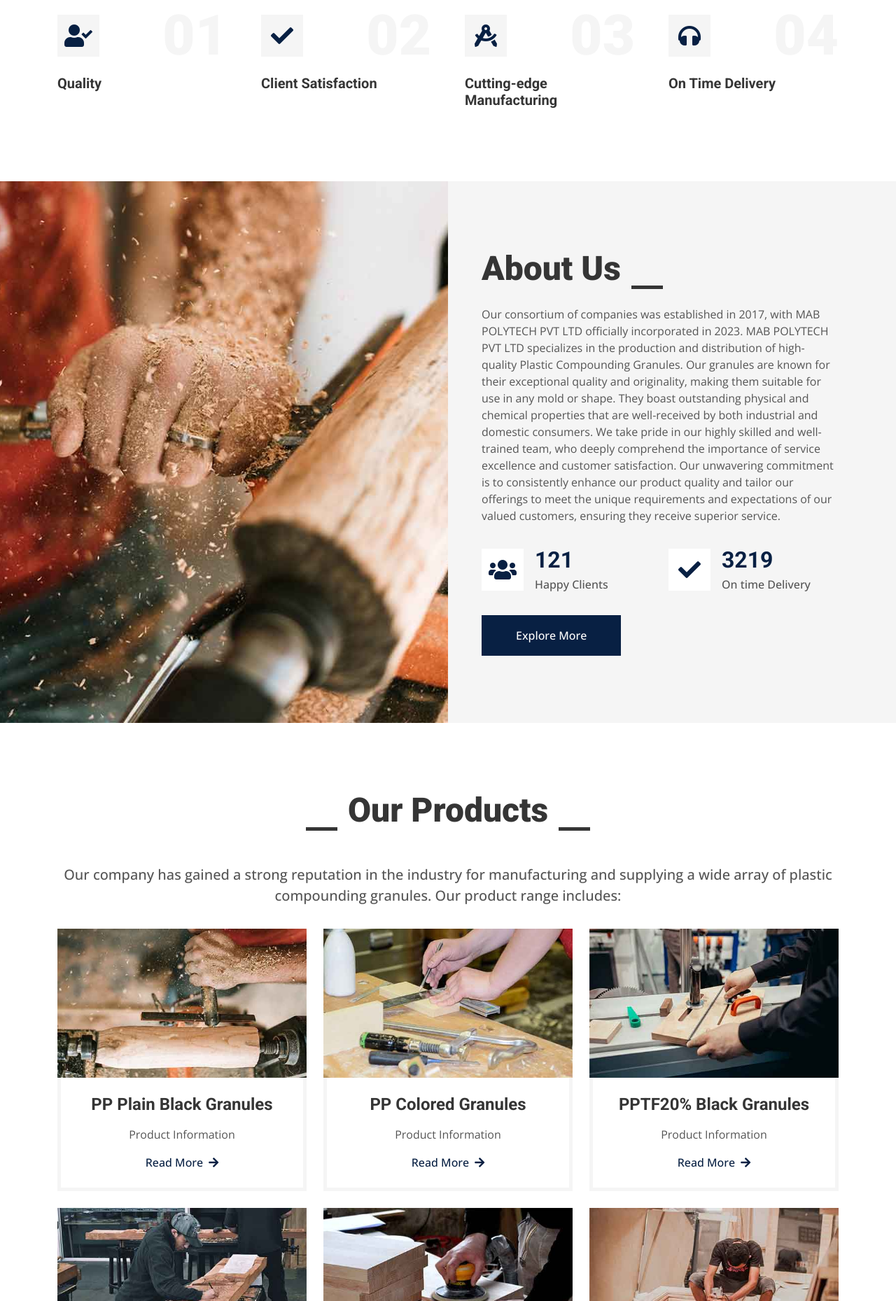
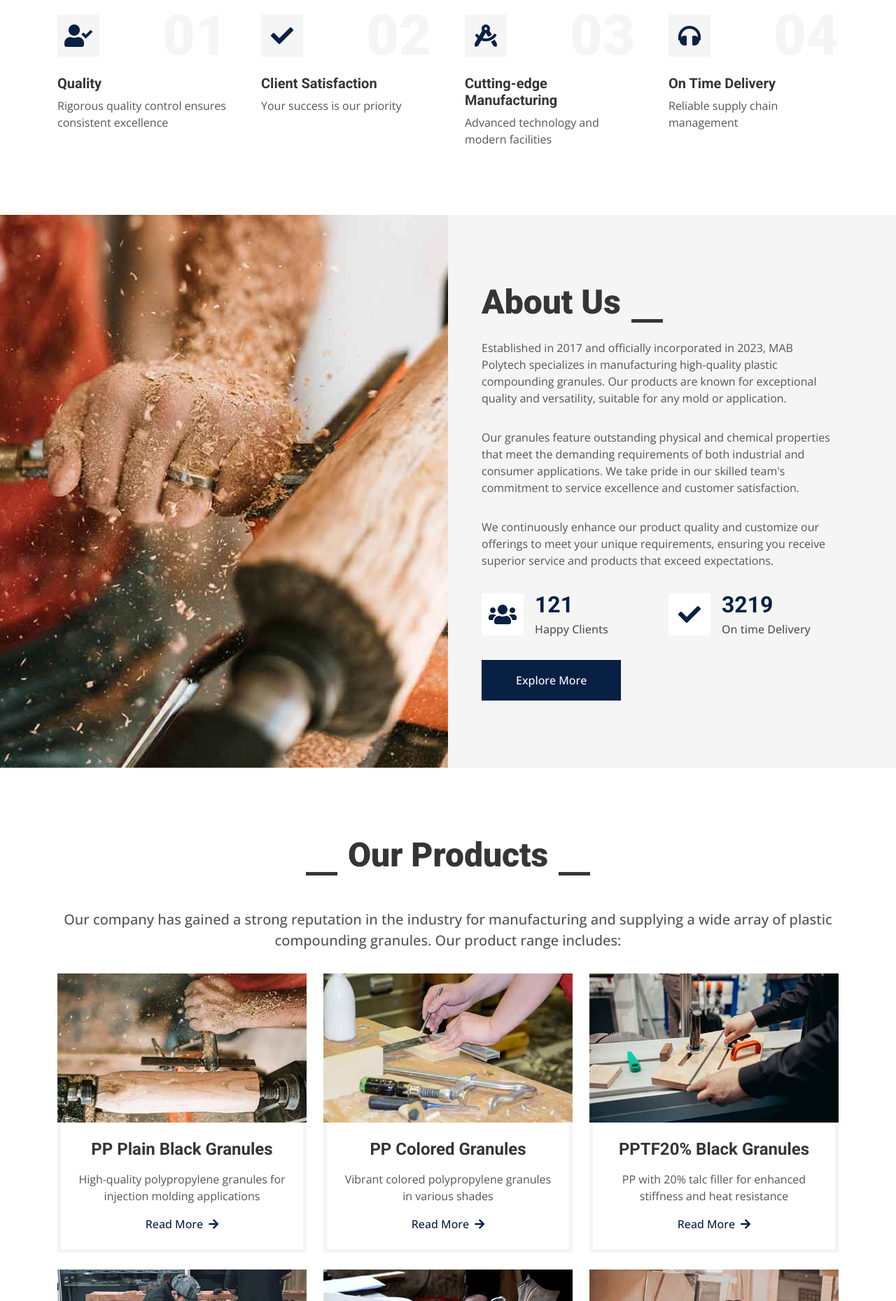
Before and after one commit to iampritesh07/MABPolytech, a plain HTML site: page index.html in a window 1280 px wide. Shown: the part 941-2800 px from the top of the page at 70% size. Drawn offline with nearby package versions, Linux system fonts and the light colour scheme; animation ran at ten frames a second.

Commit message:
Enhance SEO and content across multiple HTML files by updating meta keywords and descriptions, improving product descriptions, and refining contact and about sections for clarity and engagement.

```diff
--- a/index.html
+++ b/index.html
@@ -5,8 +5,8 @@
     <meta charset="utf-8">
     <title>MAB Polytech</title>
     <meta content="width=device-width, initial-scale=1.0" name="viewport">
-    <meta content="" name="keywords">
-    <meta content="" name="description">
+    <meta content="plastic granules, compounding granules, PP granules, nylon granules, ABS granules, HDPE granules, plastic manufacturing, MAB Polytech" name="keywords">
+    <meta content="MAB Polytech - Leading manufacturer of high-quality plastic compounding granules. Customized solutions for automotive, electronics, packaging, and industrial applications." name="description">
 
     <!-- Favicon -->
     <link href="img/MAB_logo.png" rel="icon">
@@ -58,7 +58,7 @@
             <div class="col-lg-5 px-5 text-end">
                 <div class="h-100 d-inline-flex align-items-center py-3 me-4">
                     <small class="fa fa-phone-alt text-primary me-2"></small>
-                    <small>+91 7276726030/9421607331</small>
+                    <small>+91 7276726030 | +91 9421607331</small>
                 </div>
                 <div class="h-100 d-inline-flex align-items-center">
                     <a class="btn btn-sm-square bg-white text-primary me-1" href=""><i class="fab fa-facebook-f"></i></a>
@@ -85,7 +85,7 @@
             <div class="navbar-nav ms-auto p-4 p-lg-0">
                 <a href="index.html" class="nav-item nav-link active">Home</a>
                 <a href="about.html" class="nav-item nav-link">About</a>
-                <a href="Product.html" class="nav-item nav-link">Product</a>
+                <a href="product.html" class="nav-item nav-link">Products</a>
             </div>
             <a href="contact.html" class="btn btn-primary py-4 px-lg-5 d-none d-lg-block">Contact Us<i class="fa fa-arrow-right ms-3"></i></a>
         </div>
@@ -104,7 +104,7 @@
                             <div class="col-12 col-lg-8 text-center">
                                 <h5 class="text-white text-uppercase mb-3 animated slideInDown">MAB Polytech</h5>
                                 <h1 class="display-3 text-white animated slideInDown mb-4">Strategy</h1>
-                                <p class="fs-5 fw-medium text-white mb-4 pb-2">Our strategy is centered around delivering tailored solutions to address the unique needs of our customers. Our core competency lies in the creation of CUSTOMIZED Plastic Compounding Granules, meticulously designed and developed to meet the specialized requirements of our clients.</p>
+                                <p class="fs-5 fw-medium text-white mb-4 pb-2">We specialize in creating customized plastic compounding granules tailored to your specific needs. Our expert team works closely with you to develop the perfect solution for your application.</p>
                                 <a href="strategy.html" class="btn btn-primary py-md-3 px-md-5 me-3 animated slideInLeft">Read More</a>
                                 <a href="product.html" class="btn btn-light py-md-3 px-md-5 animated slideInRight">Products</a>
                             </div>
@@ -120,7 +120,7 @@
                             <div class="col-12 col-lg-8 text-center">
                                 <h5 class="text-white text-uppercase mb-3 animated slideInDown">MAB Polytech</h5>
                                 <h1 class="display-3 text-white animated slideInDown mb-4">Tactics</h1>
-                                <p class="fs-5 fw-medium text-white mb-4 pb-2">Our primary goal is to formulate new blends and provide comprehensive support to customers throughout the process of part testing and approval.</p>
+                                <p class="fs-5 fw-medium text-white mb-4 pb-2">We develop new material blends and provide complete support from initial testing through final approval. Our technical team ensures your project succeeds every step of the way.</p>
                                 <a href="tactics.html" class="btn btn-primary py-md-3 px-md-5 me-3 animated slideInLeft">Read More</a>
                                 <a href="product.html" class="btn btn-light py-md-3 px-md-5 animated slideInRight">Products</a>
                             </div>
@@ -136,7 +136,7 @@
                             <div class="col-12 col-lg-8 text-center">
                                 <h5 class="text-white text-uppercase mb-3 animated slideInDown">MAB Polytech</h5>
                                 <h1 class="display-3 text-white animated slideInDown mb-4">Execution</h1>
-                                <p class="fs-5 fw-medium text-white mb-4 pb-2">MAB POLYTECH PVT LTD ensures that consistent quality is maintained in strict accordance with the approved product specifications. This commitment to quality assurance is aimed at delivering the highest level of satisfaction to our customers.</p>
+                                <p class="fs-5 fw-medium text-white mb-4 pb-2">We maintain consistent quality standards that meet or exceed approved specifications. Our rigorous quality control processes ensure every batch meets your exact requirements.</p>
                                 <a href="execution.html" class="btn btn-primary py-md-3 px-md-5 me-3 animated slideInLeft">Read More</a>
                                 <a href="product.html" class="btn btn-light py-md-3 px-md-5 animated slideInRight">Products</a>
                             </div>
@@ -152,7 +152,7 @@
                             <div class="col-12 col-lg-8 text-center">
                                 <h5 class="text-white text-uppercase mb-3 animated slideInDown">MAB Polytech</h5>
                                 <h1 class="display-3 text-white animated slideInDown mb-4">Portfolio</h1>
-                                <p class="fs-5 fw-medium text-white mb-4 pb-2">MAB POLYTECH PVT LTD caters to diverse manufacturing industry verticals. Each industry has its distinct requirements and utilizes MAB's offerings in a unique manner. We combine customized solutions with a targeted go-to-market approach to effectively serve an ever-growing customer base.</p>
+                                <p class="fs-5 fw-medium text-white mb-4 pb-2">We serve diverse industries including automotive, electronics, packaging, and consumer goods. Our customized solutions and industry expertise help businesses achieve their manufacturing goals.</p>
                                 <a href="portfolio.html" class="btn btn-primary py-md-3 px-md-5 me-3 animated slideInLeft">Read More</a>
                                 <a href="product.html" class="btn btn-light py-md-3 px-md-5 animated slideInRight">Products</a>
                             </div>
@@ -177,6 +177,7 @@
                         <h1 class="display-1 text-light mb-0">01</h1>
                     </div>
                     <h5>Quality</h5>
+                    <p class="mb-0">Rigorous quality control ensures consistent excellence</p>
                 </div>
                 <div class="col-md-6 col-lg-3 wow fadeIn" data-wow-delay="0.3s">
                     <div class="d-flex align-items-center justify-content-between mb-2">
@@ -186,6 +187,7 @@
                         <h1 class="display-1 text-light mb-0">02</h1>
                     </div>
                     <h5>Client Satisfaction</h5>
+                    <p class="mb-0">Your success is our priority</p>
                 </div>
                 <div class="col-md-6 col-lg-3 wow fadeIn" data-wow-delay="0.5s">
                     <div class="d-flex align-items-center justify-content-between mb-2">
@@ -195,6 +197,7 @@
                         <h1 class="display-1 text-light mb-0">03</h1>
                     </div>
                     <h5>Cutting-edge Manufacturing</h5>
+                    <p class="mb-0">Advanced technology and modern facilities</p>
                 </div>
                 <div class="col-md-6 col-lg-3 wow fadeIn" data-wow-delay="0.7s">
                     <div class="d-flex align-items-center justify-content-between mb-2">
@@ -204,6 +207,7 @@
                         <h1 class="display-1 text-light mb-0">04</h1>
                     </div>
                     <h5>On Time Delivery</h5>
+                    <p class="mb-0">Reliable supply chain management</p>
                 </div>
             </div>
         </div>
@@ -226,8 +230,9 @@
                         <div class="section-title text-start">
                             <h1 class="display-5 mb-4">About Us</h1>
                         </div>
-                        <p class="mb-4 pb-2">Our consortium of companies was established in 2017, with MAB POLYTECH PVT LTD officially incorporated in 2023. MAB POLYTECH PVT LTD specializes in the production and distribution of high-quality Plastic Compounding Granules. Our granules are known for their exceptional quality and originality, making them suitable for use in any mold or shape. They boast outstanding physical and chemical properties that are well-received by both industrial and domestic consumers.
-                            We take pride in our highly skilled and well-trained team, who deeply comprehend the importance of service excellence and customer satisfaction. Our unwavering commitment is to consistently enhance our product quality and tailor our offerings to meet the unique requirements and expectations of our valued customers, ensuring they receive superior service.</p>
+                        <p class="mb-4 pb-2">Established in 2017 and officially incorporated in 2023, MAB Polytech specializes in manufacturing high-quality plastic compounding granules. Our products are known for exceptional quality and versatility, suitable for any mold or application.</p>
+                        <p class="mb-4 pb-2">Our granules feature outstanding physical and chemical properties that meet the demanding requirements of both industrial and consumer applications. We take pride in our skilled team's commitment to service excellence and customer satisfaction.</p>
+                        <p class="mb-4 pb-2">We continuously enhance our product quality and customize our offerings to meet your unique requirements, ensuring you receive superior service and products that exceed expectations.</p>
                         <div class="row g-4 mb-4 pb-2">
                             <div class="col-sm-6 wow fadeIn" data-wow-delay="0.1s">
                                 <div class="d-flex align-items-center">
@@ -276,7 +281,7 @@
                         </div>
                         <div class="p-4 text-center border border-5 border-light border-top-0">
                             <h4 class="mb-3">PP Plain Black Granules</h4>
-                            <p>Product Information</p>
+                            <p>High-quality polypropylene granules for injection molding applications</p>
                             <a class="fw-medium" href="product-detail.html?product=pp-plain-black">Read More<i class="fa fa-arrow-right ms-2"></i></a>
                         </div>
                     </div>
@@ -288,7 +293,7 @@
                         </div>
                         <div class="p-4 text-center border border-5 border-light border-top-0">
                             <h4 class="mb-3">PP Colored Granules</h4>
-                            <p>Product Information</p>
+                            <p>Vibrant colored polypropylene granules in various shades</p>
                             <a class="fw-medium" href="product-detail.html?product=pp-colored">Read More<i class="fa fa-arrow-right ms-2"></i></a>
                         </div>
                     </div>
@@ -300,7 +305,7 @@
                         </div>
                         <div class="p-4 text-center border border-5 border-light border-top-0">
                             <h4 class="mb-3">PPTF20% Black Granules</h4>
-                            <p>Product Information</p>
+                            <p>PP with 20% talc filler for enhanced stiffness and heat resistance</p>
                             <a class="fw-medium" href="product-detail.html?product=pptf20-black">Read More<i class="fa fa-arrow-right ms-2"></i></a>
                         </div>
                     </div>
@@ -312,7 +317,7 @@
                         </div>
                         <div class="p-4 text-center border border-5 border-light border-top-0">
                             <h4 class="mb-3">PPGF20% & 30% Black Granules</h4>
-                            <p>Product Information</p>
+                            <p>Glass fiber reinforced PP for superior strength and dimensional stability</p>
                             <a class="fw-medium" href="product-detail.html?product=ppgf-black">Read More<i class="fa fa-arrow-right ms-2"></i></a>
                         </div>
                     </div>
@@ -324,7 +329,7 @@
                         </div>
                         <div class="p-4 text-center border border-5 border-light border-top-0">
                             <h4 class="mb-3">POM Black Granules</h4>
-                            <p>Product Information</p>
+                            <p>High-performance polyoxymethylene with excellent mechanical properties</p>
                             <a class="fw-medium" href="product-detail.html?product=pom-black">Read More<i class="fa fa-arrow-right ms-2"></i></a>
                         </div>
                     </div>
@@ -336,7 +341,7 @@
                         </div>
                         <div class="p-4 text-center border border-5 border-light border-top-0">
                             <h4 class="mb-3">Nylon Plain Black Granules</h4>
-                            <p>Product Information</p>
+                            <p>Premium nylon granules with superior strength and chemical resistance</p>
                             <a class="fw-medium" href="product-detail.html?product=nylon-plain-black">Read More<i class="fa fa-arrow-right ms-2"></i></a>
                         </div>
                     </div>
@@ -348,7 +353,7 @@
                         </div>
                         <div class="p-4 text-center border border-5 border-light border-top-0">
                             <h4 class="mb-3">Nylon6 GF30% Black Granules</h4>
-                            <p>Product Information</p>
+                            <p>Nylon 6 with 30% glass fiber for exceptional strength and heat resistance</p>
                             <a class="fw-medium" href="product-detail.html?product=nylon6-gf30-black">Read More<i class="fa fa-arrow-right ms-2"></i></a>
                         </div>
                     </div>
@@ -360,7 +365,7 @@
                         </div>
                         <div class="p-4 text-center border border-5 border-light border-top-0">
                             <h4 class="mb-3">Nylon66 GF30% Black Granules</h4>
-                            <p>Product Information</p>
+                            <p>Nylon 66 with 30% glass fiber for high-temperature applications</p>
                             <a class="fw-medium" href="product-detail.html?product=nylon66-gf30-black">Read More<i class="fa fa-arrow-right ms-2"></i></a>
                         </div>
                     </div>
@@ -372,7 +377,7 @@
                         </div>
                         <div class="p-4 text-center border border-5 border-light border-top-0">
                             <h4 class="mb-3">HIPS Black Granules</h4>
-                            <p>Product Information</p>
+                            <p>High impact polystyrene with excellent impact strength and processability</p>
                             <a class="fw-medium" href="product-detail.html?product=hips-black">Read More<i class="fa fa-arrow-right ms-2"></i></a>
                         </div>
                     </div>
@@ -384,7 +389,7 @@
                         </div>
                         <div class="p-4 text-center border border-5 border-light border-top-0">
                             <h4 class="mb-3">ABS Black Granules</h4>
-                            <p>Product Information</p>
+                            <p>Acrylonitrile butadiene styrene with superior impact resistance</p>
                             <a class="fw-medium" href="product-detail.html?product=abs-black">Read More<i class="fa fa-arrow-right ms-2"></i></a>
                         </div>
                     </div>
@@ -396,7 +401,7 @@
                         </div>
                         <div class="p-4 text-center border border-5 border-light border-top-0">
                             <h4 class="mb-3">PC-ABS Black Granules</h4>
-                            <p>Product Information</p>
+                            <p>PC-ABS blend combining impact resistance with heat stability</p>
                             <a class="fw-medium" href="product-detail.html?product=pc-abs-black">Read More<i class="fa fa-arrow-right ms-2"></i></a>
                         </div>
                     </div>
@@ -408,7 +413,7 @@
                         </div>
                         <div class="p-4 text-center border border-5 border-light border-top-0">
                             <h4 class="mb-3">PC-ABS FR Black Granules</h4>
-                            <p>Product Information</p>
+                            <p>Flame retardant PC-ABS for safety-critical applications</p>
                             <a class="fw-medium" href="product-detail.html?product=pc-abs-fr-black">Read More<i class="fa fa-arrow-right ms-2"></i></a>
                         </div>
                     </div>
@@ -420,7 +425,7 @@
                         </div>
                         <div class="p-4 text-center border border-5 border-light border-top-0">
                             <h4 class="mb-3">PBT Plain Black Granules</h4>
-                            <p>Product Information</p>
+                            <p>Polybutylene terephthalate with excellent electrical properties</p>
                             <a class="fw-medium" href="product-detail.html?product=pbt-plain-black">Read More<i class="fa fa-arrow-right ms-2"></i></a>
                         </div>
                     </div>
@@ -432,7 +437,7 @@
                         </div>
                         <div class="p-4 text-center border border-5 border-light border-top-0">
                             <h4 class="mb-3">PBT GF30% Black Granules</h4>
-                            <p>Product Information</p>
+                            <p>Glass fiber reinforced PBT for enhanced mechanical properties</p>
                             <a class="fw-medium" href="product-detail.html?product=pbt-gf30-black">Read More<i class="fa fa-arrow-right ms-2"></i></a>
                         </div>
                     </div>
@@ -444,7 +449,7 @@
                         </div>
                         <div class="p-4 text-center border border-5 border-light border-top-0">
                             <h4 class="mb-3">HDPE Black (IM Grade) Granules</h4>
-                            <p>Product Information</p>
+                            <p>High-density polyethylene optimized for injection molding</p>
                             <a class="fw-medium" href="product-detail.html?product=hdpe-im-black">Read More<i class="fa fa-arrow-right ms-2"></i></a>
                         </div>
                     </div>
@@ -456,7 +461,7 @@
                         </div>
                         <div class="p-4 text-center border border-5 border-light border-top-0">
                             <h4 class="mb-3">HDPE Black (BM Grade) Granules</h4>
-                            <p>Product Information</p>
+                            <p>High-density polyethylene designed for blow molding processes</p>
                             <a class="fw-medium" href="product-detail.html?product=hdpe-bm-black">Read More<i class="fa fa-arrow-right ms-2"></i></a>
                         </div>
                     </div>
@@ -468,7 +473,7 @@
                         </div>
                         <div class="p-4 text-center border border-5 border-light border-top-0">
                             <h4 class="mb-3">TPE Black Granules</h4>
-                            <p>Product Information</p>
+                            <p>Thermoplastic elastomer with rubber-like flexibility</p>
                             <a class="fw-medium" href="product-detail.html?product=tpe-black">Read More<i class="fa fa-arrow-right ms-2"></i></a>
                         </div>
                     </div>
@@ -480,7 +485,7 @@
                         </div>
                         <div class="p-4 text-center border border-5 border-light border-top-0">
                             <h4 class="mb-3">LDPE Black Granules</h4>
-                            <p>Product Information</p>
+                            <p>Low-density polyethylene with excellent flexibility and impact resistance</p>
                             <a class="fw-medium" href="product-detail.html?product=ldpe-black">Read More<i class="fa fa-arrow-right ms-2"></i></a>
                         </div>
                     </div>
@@ -492,7 +497,7 @@
                         </div>
                         <div class="p-4 text-center border border-5 border-light border-top-0">
                             <h4 class="mb-3">LLDPE Black Granules</h4>
-                            <p>Product Information</p>
+                            <p>Linear low-density polyethylene with superior strength properties</p>
                             <a class="fw-medium" href="product-detail.html?product=lldpe-black">Read More<i class="fa fa-arrow-right ms-2"></i></a>
                         </div>
                     </div>
```
Also changed, not shown: about.html (+9 -8 lines), contact.html (+10 -10 lines), product-detail.html (+5 -5 lines), product.html (+25 -26 lines).
